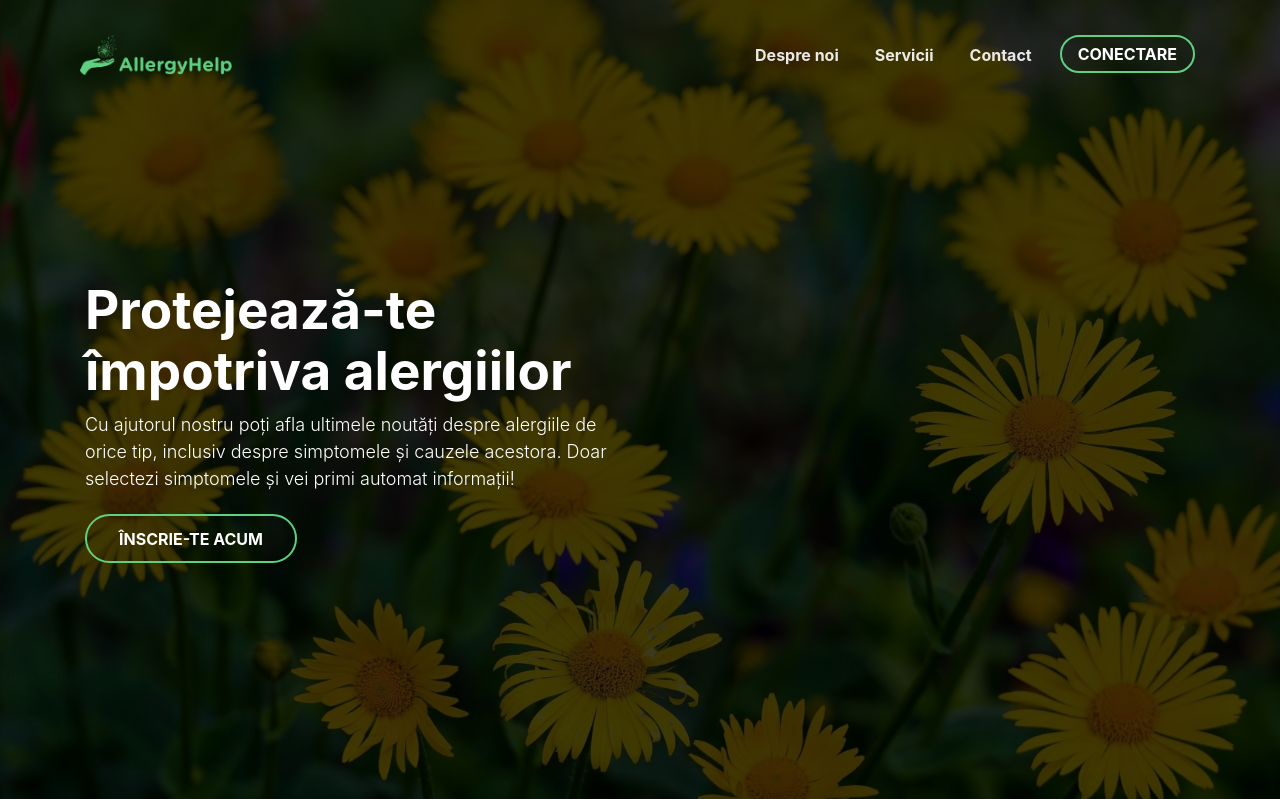
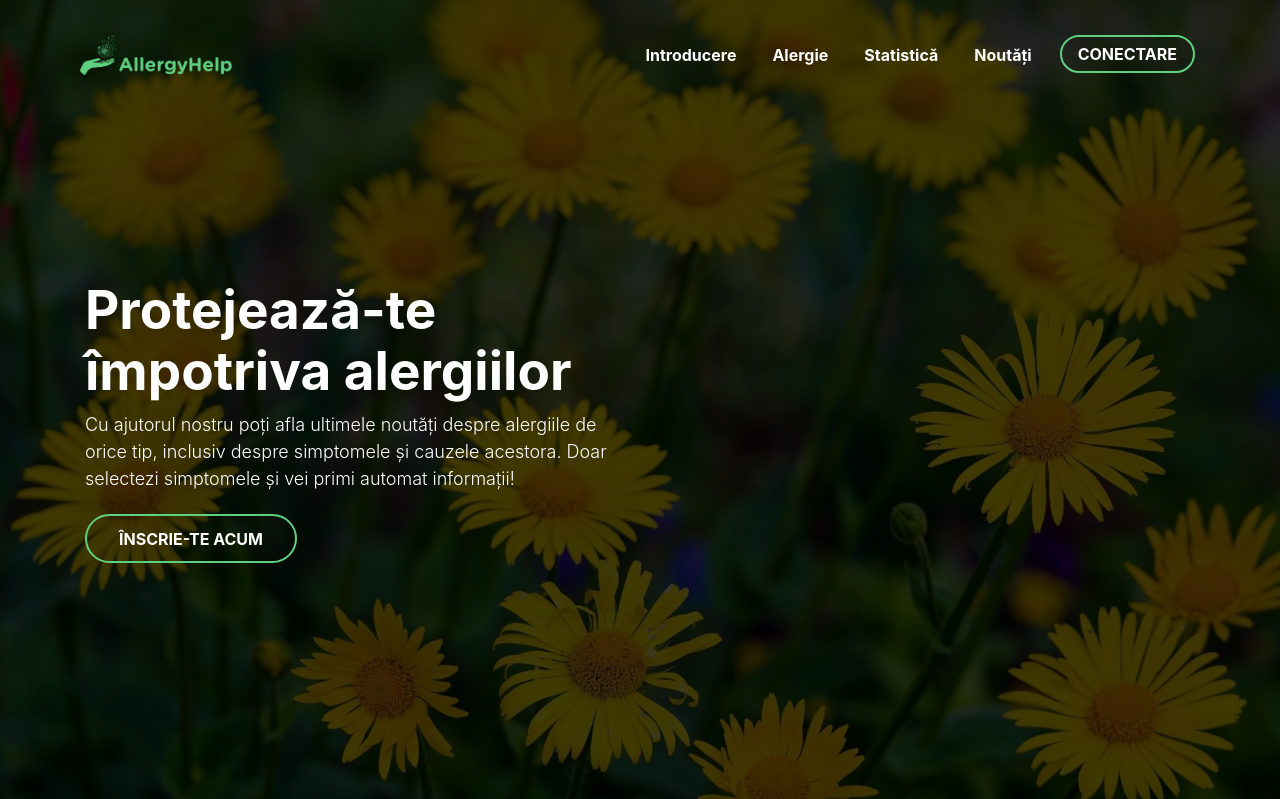
Before and after one commit to octavianiacob/allergyhelp, a PHP site: page / in a window 1280 px wide. Shown: the top 799 px of the page. Run offline with PHP 8.4, Linux system fonts and the light colour scheme.

Commit message:
linkuri navbar functionale, favicon

```diff
--- a/assets/css/style.css
+++ b/assets/css/style.css
@@ -86,8 +86,24 @@ a:hover {
   position: absolute;
 }
 .navbar-dark .navbar-nav .nav-link {
-  color: rgba(255, 255, 255, .9);
-  font-weight: 700;
+  color: #fff;
+	font-weight: 700;
+	display: inline-block;
+	padding-bottom: 0.25rem;
+}
+.navbar-dark .navbar-nav .nav-link:hover, .navbar-dark .navbar-nav .nav-link:focus {
+	color: #fff;
+}
+.nav-item:not(:last-child) .nav-link:after {
+	display: block;
+	content: "";
+	margin-top: 2px;
+	transform: scaleX(0);
+	transition: transform .25s;
+	border-bottom: 2px solid #5fcf80;
+}
+.nav-item:not(:last-child) .nav-link:hover:after, .nav-item:not(:last-child) .nav-link.active:after {
+	transform: scaleX(1);
 }
 .navbar-brand {
   margin: -5px;
@@ -308,7 +324,10 @@ b, strong {
 @media screen and (max-width: 991px) {
   h1, .h1 {
     font-size: 2.25rem;
-  }
+	}
+	h2, .h2 {
+		font-size: 1.5625rem;
+	}
   .main {
     margin: 0;
     border-radius: 0;
--- a/assets/js/main.js
+++ b/assets/js/main.js
@@ -37,4 +37,16 @@ $(document).ready(function()
 		checkScrollForNavbar();
 		checkScrollForParallax();
 	});
+	$(".link-top").on('click',function(e) {
+		$("html, body").animate({ scrollTop: 0 }, 500);
+		return false;
+	});
+	$(".link-scroll").on('click',function(e) {
+		var url = e.target.href;
+		var hash = url.substring(url.indexOf("#")+1);
+		$('html, body').animate({
+			scrollTop: $('#'+hash).offset().top - 60
+		}, 500);
+		return false;
+	});
 });
--- a/index.html
+++ b/index.html
@@ -22,7 +22,7 @@
 <body>
 	<nav class="navbar navbar-expand-lg navbar-dark">
 		<div class="container">
-			<a class="navbar-brand" href=".">
+			<a class="navbar-brand link-top" href="#">
 				<img src="assets/img/logo-green.png" />
 			</a>
 			<button class="navbar-toggler collapsed" type="button" data-toggle="collapse" data-target="#navbarNav" aria-controls="#navbarNav"
@@ -33,9 +33,10 @@
 			</button>
 			<div class="collapse navbar-collapse" id="navbarNav">
 				<ul class="navbar-nav ml-auto">
-					<li class="nav-item"><a class="nav-link" href="about.html">Despre noi</a></li>
-					<li class="nav-item"></li><a class="nav-link" href="#">Servicii</a></li>
-					<li class="nav-item"><a class="nav-link" href="#">Contact</a></li>
+					<li class="nav-item"><a class="nav-link link-scroll" href="#introducere">Introducere</a></li>
+					<li class="nav-item"><a class="nav-link link-scroll" href="#alergie">Alergie</a></li>
+					<li class="nav-item"><a class="nav-link link-scroll" href="#statistica">Statistică</a></li>
+					<li class="nav-item"><a class="nav-link link-scroll" href="#noutati">Noutăți</a></li>
 					<li class="nav-item"><a class="nav-link" id="login-button" href="#">Conectare</a></li>
 				</ul>
 			</div>
@@ -56,7 +57,7 @@
 	</div>
 
 	<div class="main">
-		<div class="section">
+		<div class="section" id="introducere">
 			<div class="container text-center">
 				<div class="row">
 					<div class="col-md-9 ml-auto mr-auto">
@@ -89,7 +90,7 @@
 				</div>
 			</div>
 		</div>
-		<div class="section">
+		<div class="section" id="alergie">
 			<div class="container">
 				<div class="card card-plain card-blog">
 					<div class="row">
@@ -119,7 +120,7 @@
 				</div>
 			</div>
 		</div>
-		<div class="section section-image" style="background-image: url('assets/img/crowded-station.jpg')">
+		<div class="section section-image" id="statistica" style="background-image: url('assets/img/crowded-station.jpg')">
 			<div class="container text-center">
 				<div class="row">
 					<div class="col-md-4">
@@ -137,7 +138,7 @@
 				</div>
 			</div>
 		</div>
-		<div class="section">
+		<div class="section" id="noutati">
 			<div class="container">
 				<h2 class="title text-center">Noutăți</h2>
 				<div class="row">
```
Also changed, not shown: assets/img/icon.png (added).
